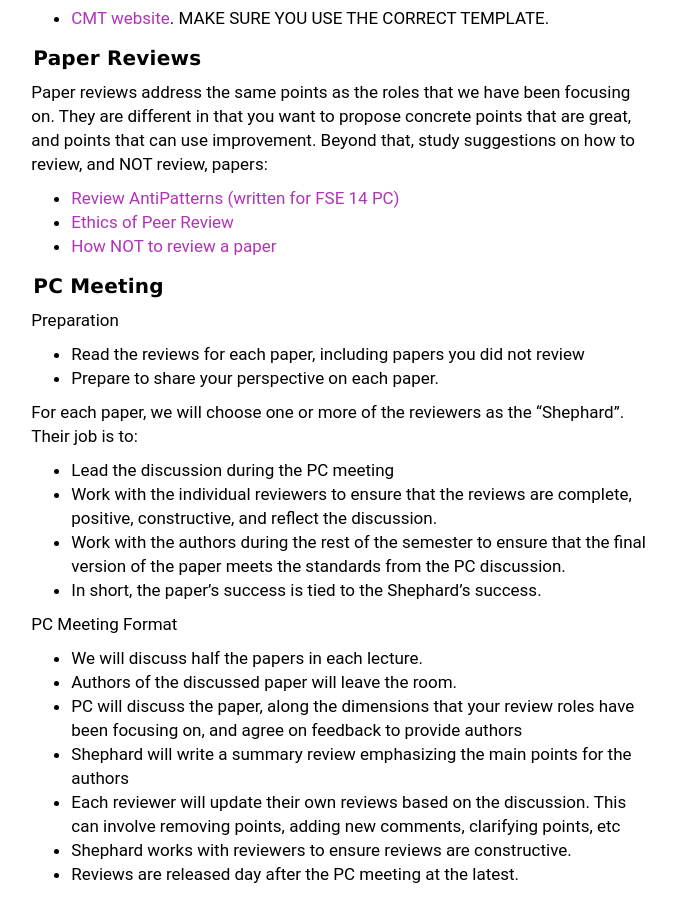
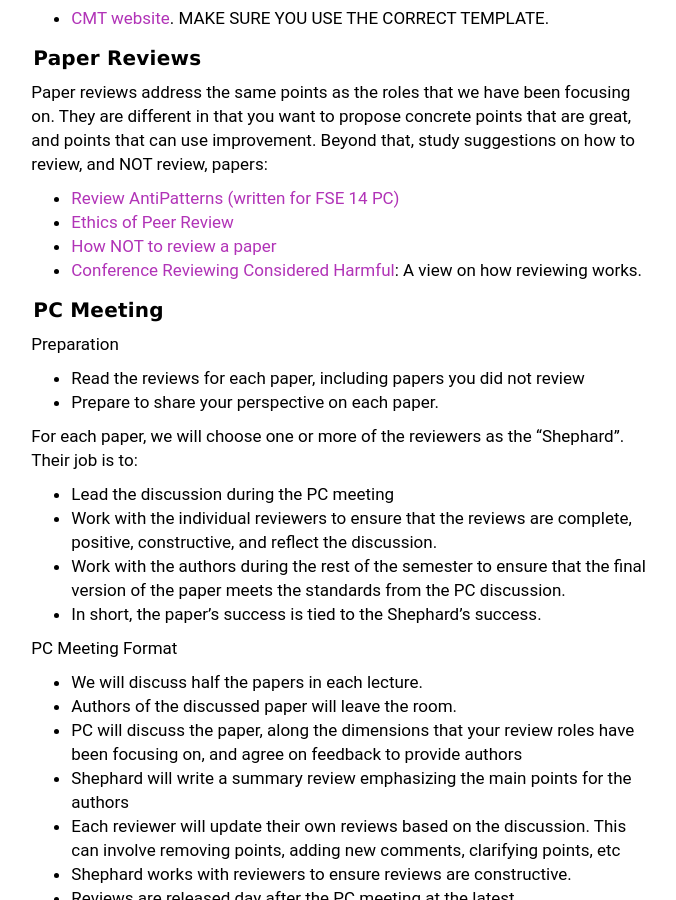
Before and after one commit to wzao1515/w6113.github.io, a Jekyll site: the page built from projects.md, in a window 1280 px wide and 900 px high, scrolled down 2051 px. Shown: the whole window, without its empty margins (293-969 px from the left). Built offline with Jekyll 4.4.1, drawn with Linux system fonts in a browser that asks for light colours.

Commit message:
updated website

```diff
--- a/projects.md
+++ b/projects.md
@@ -101,6 +101,7 @@ Paper reviews address the same points as the roles that we have been focusing on
 * [Review AntiPatterns (written for FSE 14 PC)](https://homes.cs.washington.edu/~mernst/advice/review-antipatterns-devanbu.txt)
 * [Ethics of Peer Review](https://ori.hhs.gov/sites/default/files/prethics.pdf)
 * [How NOT to review a paper](https://sigmodrecord.org/publications/sigmodRecord/0812/p100.open.cormode.pdf)
+* [Conference Reviewing Considered Harmful](https://homes.cs.washington.edu/~tom/support/confreview.pdf): A view on how reviewing works.
 
 
 #### PC Meeting
```
